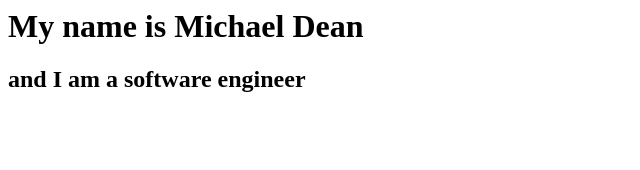
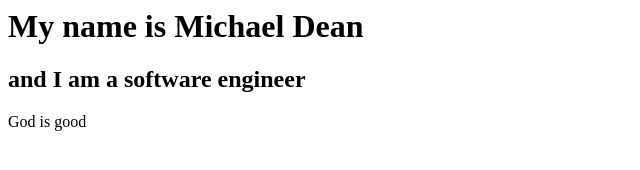
Before and after one commit to intelliDean/Desiderata, a plain HTML site: page index.html in a window 1280 px wide. Shown: the whole page, without its empty margins (0-640 px from the left). Drawn offline with Linux system fonts and the light colour scheme.

Commit message:
new commit

```diff
--- a/index.html
+++ b/index.html
@@ -7,5 +7,9 @@
 		<h2>
 		and I am a software engineer
 		</h2>
+		<p>
+		God is good
+		</p>
+
 	</body>
 </html>
```
